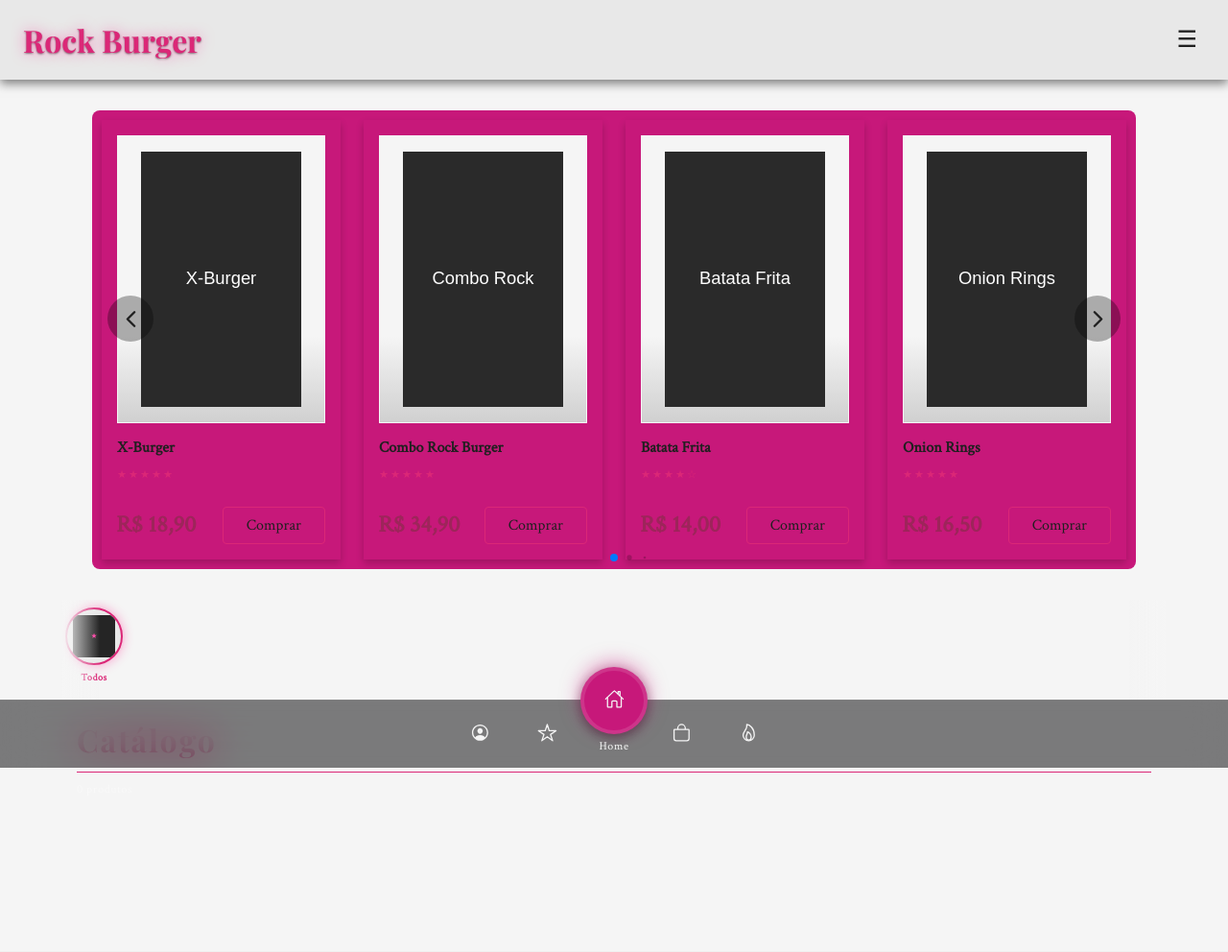
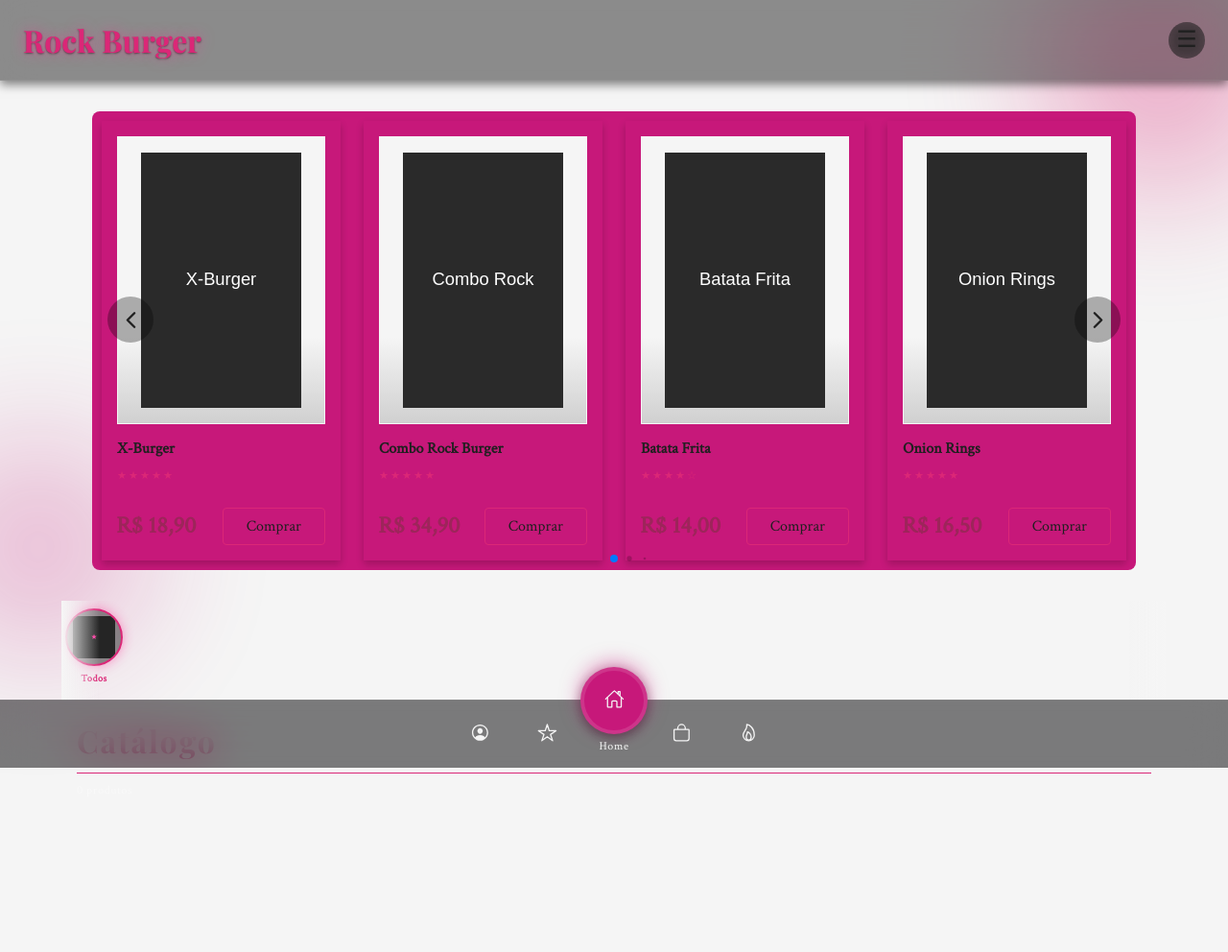
Before and after one commit to Acunner/MonsterBurgerPg, a PHP site: page / in a window 1280 px wide. Shown: the whole page at 96% size. Before the commit the page ends 805 px from the top, so only its background shows below. Run offline with PHP 8.4, Linux system fonts and the light colour scheme; data that the repository does not hold is empty.

Commit message:
nova alteração

```diff
--- a/src/style/profile-extra.css
+++ b/src/style/profile-extra.css
@@ -146,7 +146,7 @@
 @keyframes shimmer { 0% { background-position: 200% 0; } 100% { background-position: -200% 0; } }
 
 /* ─── BOTÃO FAVORITAR NO CARD ───────────────────────────── */
-.grid-card__fav-btn { position: absolute; top: 8px; right: 8px; background: rgba(0,0,0,.5); border: none; color: rgba(255,255,255,.5); font-size: 1.1rem; width: 30px; height: 30px; border-radius: 50%; display: flex; align-items: center; justify-content: center; cursor: pointer; transition: color var(--transition-fast), background var(--transition-fast), transform var(--transition-fast); z-index: 2; }
+.grid-card__fav-btn { position: absolute; top: 8px; right: 8px; background: rgba(0,0,0,.45); backdrop-filter: blur(6px); -webkit-backdrop-filter: blur(6px); border: none; color: rgba(255,255,255,.5); font-size: 1.1rem; width: 30px; height: 30px; border-radius: 50%; display: flex; align-items: center; justify-content: center; cursor: pointer; transition: color var(--transition-fast), background var(--transition-fast), transform var(--transition-fast); z-index: 2; }
 .grid-card__fav-btn:hover  { background: rgba(0,0,0,.75); color: var(--color-accent); transform: scale(1.15); }
 .grid-card__fav-btn.active { color: var(--color-accent); background: rgba(0,0,0,.7); }
 
--- a/src/style/style.css
+++ b/src/style/style.css
@@ -53,7 +53,29 @@ ul { list-style: none; }
 /* ═══════════════════════════════════════════════════════════
    LAYOUT BASE
    ═══════════════════════════════════════════════════════════ */
-#app { position: relative; min-height: 100dvh; }
+#app { position: relative; min-height: 100dvh; isolation: isolate; }
+/* Glow ambiente ao fundo — mesma sensação "bokeh" da referência,
+   usando as cores já existentes do site (nada de cor nova). */
+#app::before, #app::after {
+  content: "";
+  position: fixed;
+  z-index: -1;
+  border-radius: 50%;
+  filter: blur(70px);
+  pointer-events: none;
+  opacity: 0.35;
+}
+#app::before {
+  width: 260px; height: 260px;
+  top: -60px; right: -60px;
+  background: var(--color-accent);
+}
+#app::after {
+  width: 220px; height: 220px;
+  bottom: 120px; left: -70px;
+  background: var(--color-bronze);
+  opacity: 0.28;
+}
 main {
   width: 100%;
   padding-bottom: calc(var(--btbar-height) + var(--spacing-md) + env(safe-area-inset-bottom, 0px));
@@ -66,9 +88,12 @@ main {
   display: flex;
   justify-content: space-between;
   align-items: center;
-  background-color: var(--color-bg-secondary);
+  background: rgba(51, 51, 51, 0.55);
+  backdrop-filter: blur(18px) saturate(1.5);
+  -webkit-backdrop-filter: blur(18px) saturate(1.5);
   padding: var(--spacing-sm) var(--spacing-md);
   box-shadow: 0 4px 10px rgba(0,0,0,0.5);
+  border-bottom: 1px solid rgba(255,255,255,0.06);
   position: sticky;
   top: 0;
   z-index: 100;
@@ -81,11 +106,18 @@ main {
   text-shadow: 0 0 14px var(--color-accent-glow), 0 1px 2px rgba(0,0,0,0.5);
 }
 .topBar__hamburger {
-  background: transparent;
+  background: rgba(20,20,22,0.4);
+  backdrop-filter: blur(8px);
+  -webkit-backdrop-filter: blur(8px);
   color: var(--color-text-primary);
   font-size: var(--font-size-lg);
-  padding: 4px 8px;
+  width: 38px; height: 38px;
+  border-radius: 50%;
+  display: flex; align-items: center; justify-content: center;
+  padding: 0;
+  transition: background var(--transition-fast);
 }
+.topBar__hamburger:hover { background: rgba(20,20,22,0.65); }
 @media (max-width: 768px) {
   .topBar { padding: 10px var(--spacing-sm); gap: 8px; }
   .topBar__logo { font-size: 1.3rem; }
@@ -203,7 +235,9 @@ main {
 .brand-chip:active { transform: scale(0.95); }
 .brand-chip__logo {
   width: 60px; height: 60px; border-radius: 50%;
-  background: var(--color-bg-secondary);
+  background: rgba(51,51,51,0.55);
+  backdrop-filter: blur(10px);
+  -webkit-backdrop-filter: blur(10px);
   border: 2px solid rgba(255,45,149,0.2);
   display: flex; align-items: center; justify-content: center; overflow: hidden;
   transition: border-color var(--transition-fast), box-shadow var(--transition-fast);
```
Also changed, not shown: other parts of src/style/style.css (+25 -12 lines).
